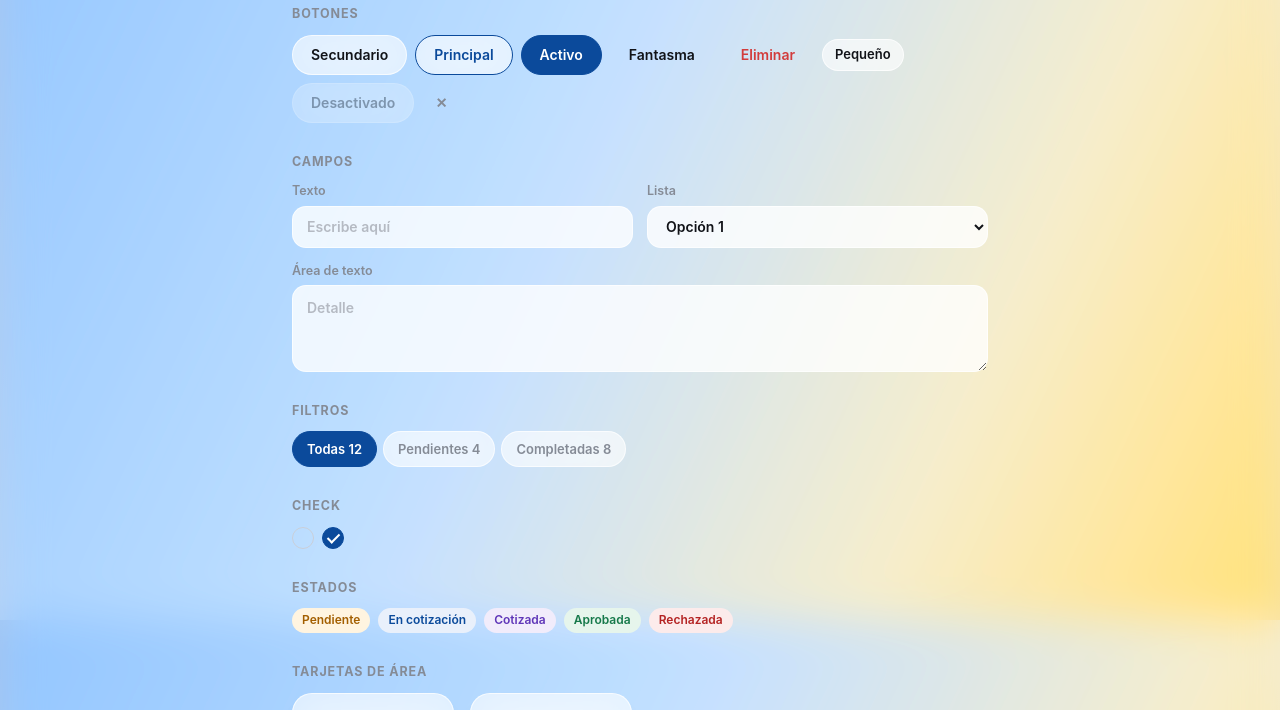
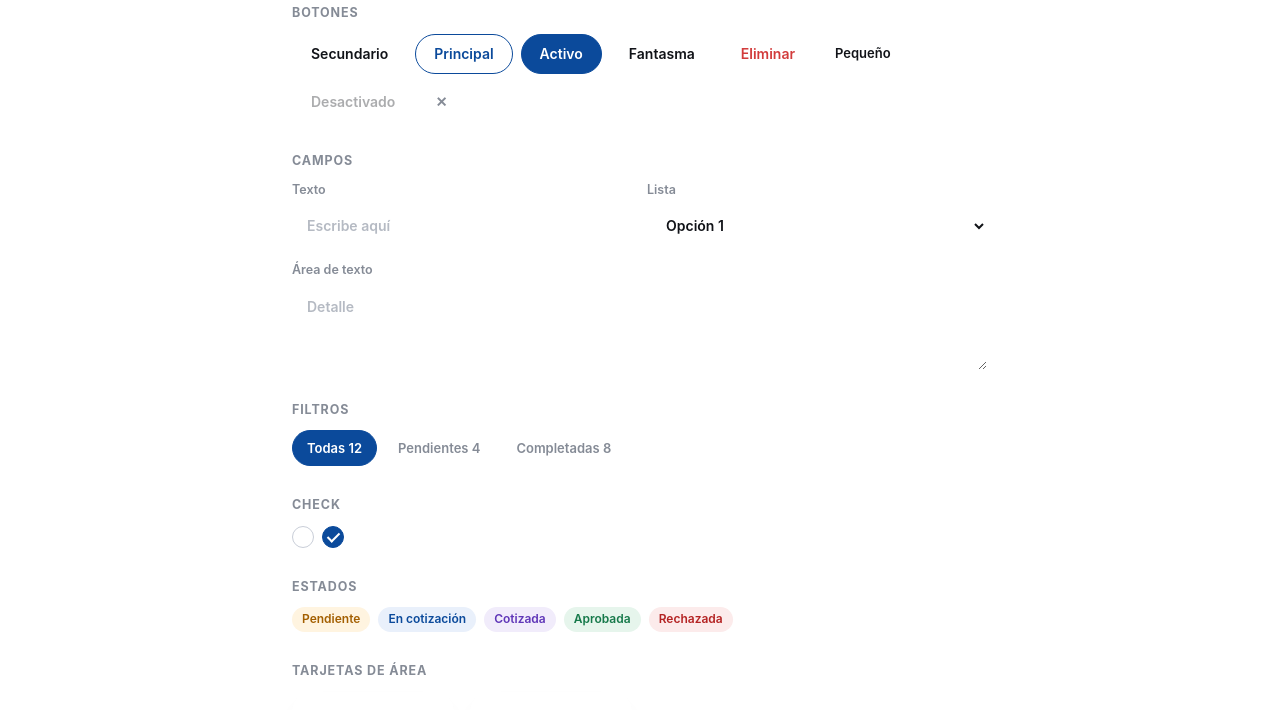
Before and after one commit to 4cceleration/cotizador-comfamiliar, a plain HTML site: page componentes.html in a window 1280 px wide. Shown: the part 180-890 px from the top of the page. Drawn offline with Linux system fonts and the light colour scheme.

Commit message:
style: fondo blanco; degradado solo en la cabecera
Co-Authored-By: Claude Opus 5.5 <noreply@anthropic.com>

```diff
--- a/componentes.html
+++ b/componentes.html
@@ -4,7 +4,7 @@
   <meta charset="utf-8">
   <meta name="viewport" content="width=device-width, initial-scale=1">
   <title>Componentes · Cotizador</title>
-  <link rel="stylesheet" href="styles.css?v=23">
+  <link rel="stylesheet" href="styles.css?v=24">
   <style>
     .kit section { margin-bottom: 30px; }
     .kit h2 { font-size: 12.5px; font-weight: 700; text-transform: uppercase; letter-spacing: .07em; color: var(--muted); margin: 0 0 12px; }
--- a/styles.css
+++ b/styles.css
@@ -27,7 +27,7 @@
 
 * { box-sizing: border-box; }
 html { -webkit-text-size-adjust: 100%; }
-body { margin: 0; background: var(--tint) var(--grad) fixed; font-size: 15px; line-height: 1.4; }
+body { margin: 0; background: var(--grad) top center / 100% calc(var(--top) + 48px) no-repeat, #fff; font-size: 15px; line-height: 1.4; }
 a { color: inherit; }
 h1, h2, h3 { margin: 0; letter-spacing: -.02em; }
 [hidden] { display: none !important; }
@@ -202,7 +202,7 @@ main#app { background: var(--bg); min-height: calc(100vh - var(--top)); border-r
 
 /* ---- Ingreso ---- */
 body.locked .topbar, body.locked main, body.locked .fab, body.locked .nav { display: none; }
-.login { min-height: 100vh; display: grid; place-items: center; padding: 24px; }
+.login { background: #fff; min-height: 100vh; display: grid; place-items: center; padding: 24px; }
 .login-card { width: min(360px, 100%); display: flex; flex-direction: column; gap: 22px; padding: 40px 28px; border: none; border-radius: 30px; }
 .login-logo { height: 44px; width: auto; align-self: center; }
 .login-card .primary { height: 50px; font-size: 16px; }
@@ -367,10 +367,7 @@ body.locked .topbar, body.locked main, body.locked .fab, body.locked .nav { disp
   --glass-line: rgba(255, 255, 255, .7);
   --blur: blur(22px) saturate(170%);
 }
-main#app {
-  background: var(--glass-soft); border-top: 1px solid var(--glass-line);
-  -webkit-backdrop-filter: var(--blur); backdrop-filter: var(--blur);
-}
+main#app { background: #fff; }
 .card, .panel, .wizard, .success, .stepper, .item, .login-card, .sol-list, .rows, .ttable, .plan,
 .area-card, .mcard, .stat, .person, .pick-row, .area-choice, .choice, .mchip {
   background: var(--glass); border-color: var(--glass-line);
```
Also changed, not shown: index.html (+1 -1 lines).
